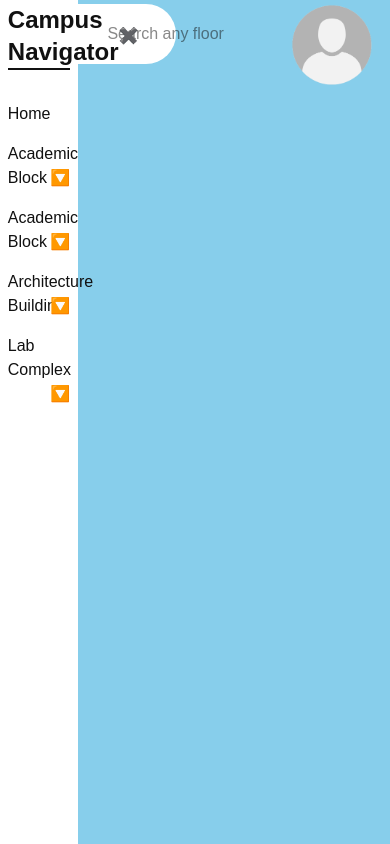
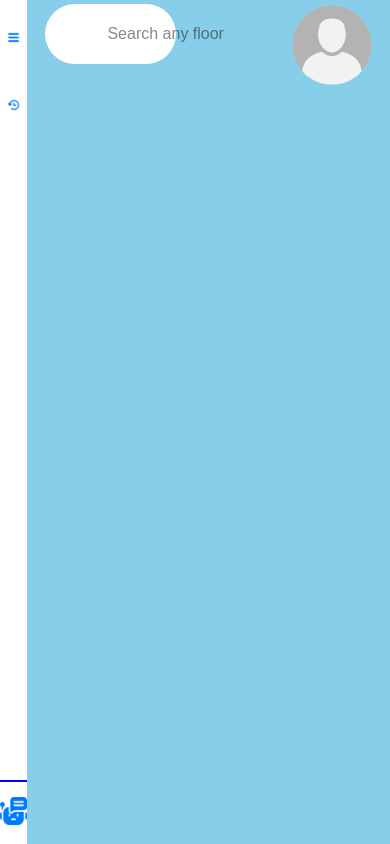
Before and after one commit to Eaman006/Campus-Navigator, a Next.js app in the folder my-app/: page /student in a window 390 px wide. Built offline with nearby package versions, Linux system fonts and the light colour scheme.

Commit message:
updated with new hamburger style

```diff
--- a/my-app/app/layout.js
+++ b/my-app/app/layout.js
@@ -1,5 +1,6 @@
 import { Geist, Geist_Mono } from "next/font/google";
 import "./globals.css";
+
 
 const geistSans = Geist({
   variable: "--font-geist-sans",
@@ -22,6 +23,7 @@ export default function RootLayout({ children }) {
       <body
         className={`${geistSans.variable} ${geistMono.variable} antialiased`}
       >
+
         {children}
       </body>
     </html>
--- a/my-app/app/student/Student.module.css
+++ b/my-app/app/student/Student.module.css
@@ -80,5 +80,5 @@
 }
 .close{
     top: 0;
-    left: -1000;
+    left: -100%;
 }
```
